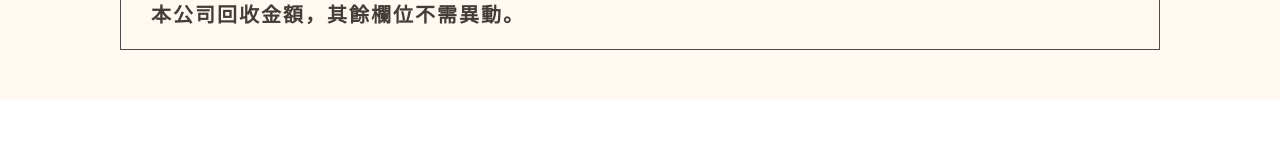
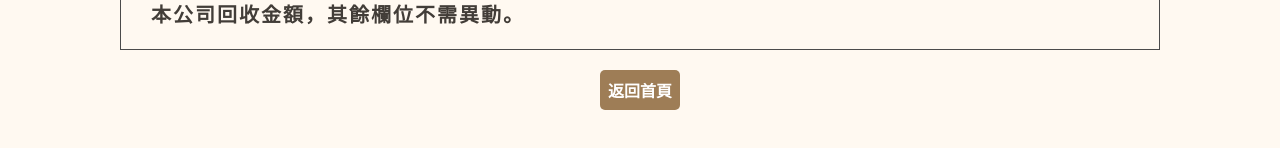
Before and after one commit to Golllden/jiaheng, a Vue app: page /#/ in a window 1280 px wide. Shown: the part 1486-1634 px from the top of the page. Before the commit the page ends 1586 px from the top, so only its background shows below. Built offline with nearby package versions, Linux system fonts and the light colour scheme; no server answers.

Commit message:
create home btn

```diff
--- a/src/views/HomeView.vue
+++ b/src/views/HomeView.vue
@@ -7,6 +7,9 @@
       <CalculateTool goldUnit="bullion" :UsdtRate="usdtRate" :goldBasePrice="bullionPrice" />
       <CalculateTool goldUnit="gold" :UsdtRate="usdtRate" :goldBasePrice="goldPrice" />
       <RemarkText />
+      <div class="btn-wrap">
+        <button class="home-btn" @click="goHome">返回首頁</button>
+      </div>
     </div>
   </div>
 </template>
@@ -64,6 +67,13 @@ export default {
         .then((response) => (this.bullionPrice = response.data.goldpriceB[0].goldpriceB))
         .catch((error) => console.log(error));
     },
+
+    // 返回首頁
+    goHome() {
+      console.log('home');
+      location.href = 'https://jh-gold.com';
+      // https://jh-gold.com/
+    },
   },
 
   created() {
@@ -90,6 +100,19 @@ export default {
   background-color: #fff9f1;
 }
 
+.btn-wrap {
+  margin-top: 20px;
+  text-align: center;
+}
+
+.home-btn {
+  padding: 8px;
+  border-radius: 5px;
+  background-color: #9e7d56;
+  color: white;
+  font-weight: bolder;
+}
+
 @media screen and (max-width: 1050px) {
   .main-content {
     padding: 15px 0px;
```
